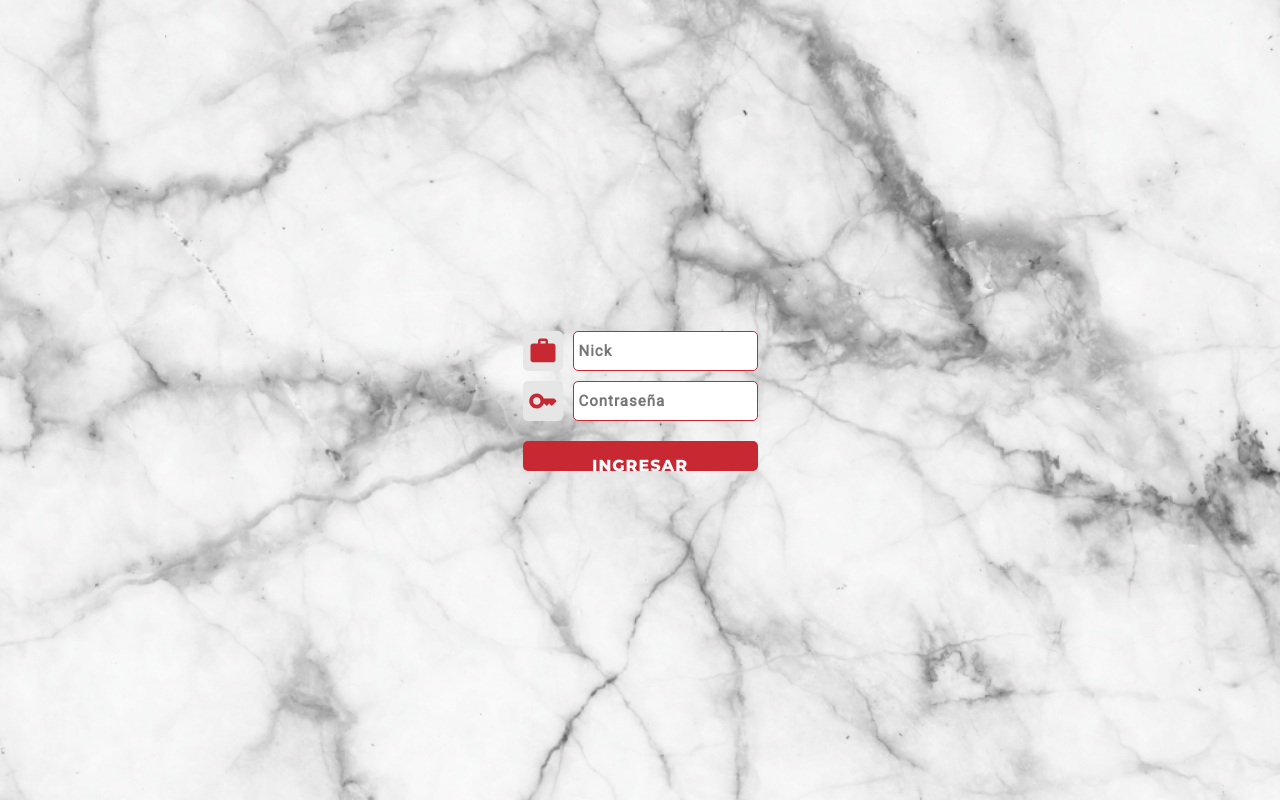
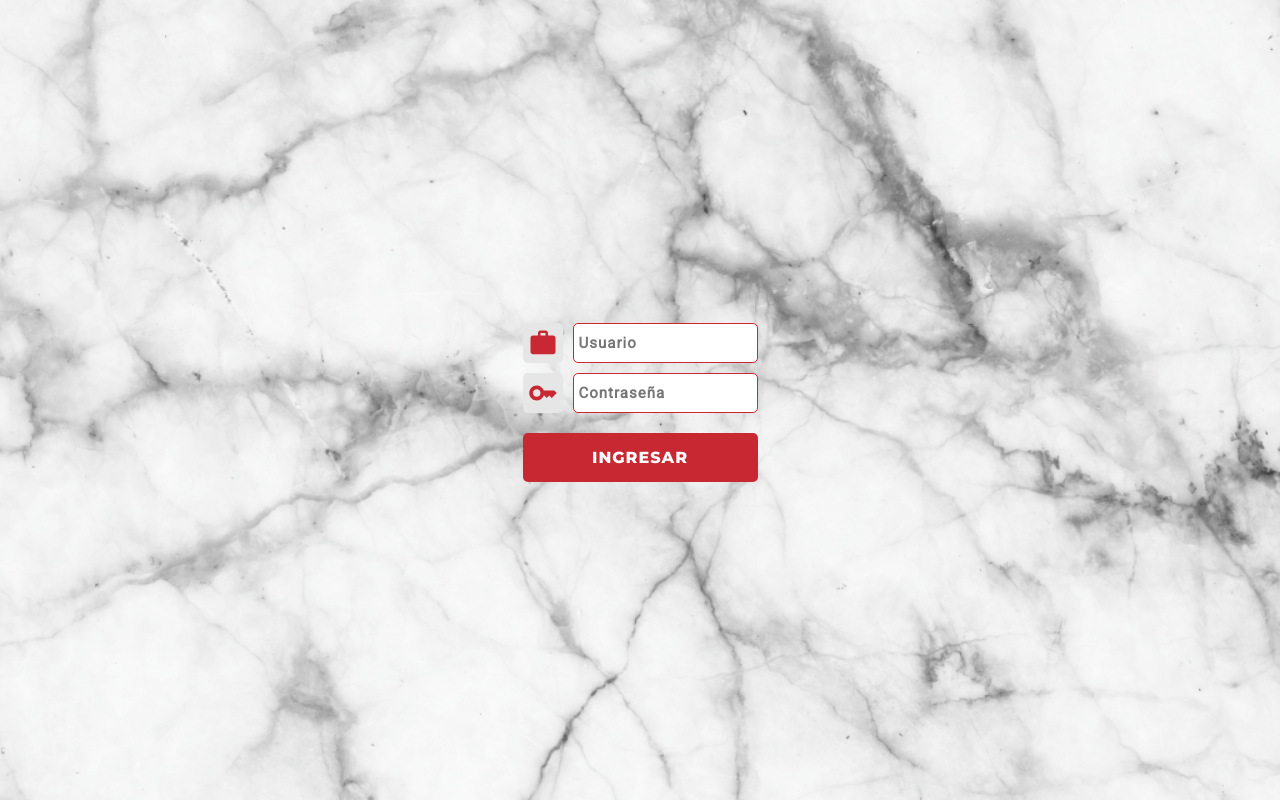
Before and after one commit to ignacioborraz/marble-REACT, a React (Create React App) app: page / in a window 1280 px wide. Built offline with nearby package versions, Linux system fonts and the light colour scheme.

Commit message:
btnForm user

```diff
--- a/src/components/NavBar.jsx
+++ b/src/components/NavBar.jsx
@@ -67,7 +67,7 @@ export default function NavBar() {
       </LinkRouter>
 
           {/* ---------- USER OPTIONS ---------- */}
-          <Box sx={{ flexGrow: 0 }}>
+          <Box sx={{ flexGrow: 0, display: 'flex' }}>
             <Tooltip title="OPEN">
               <IconButton onClick={handleOpenUserMenu}>
                 <Avatar alt="photoUser" src={user.user.photo} className='onlyFit shadow-box' sx={{
--- a/src/pages/New-3-Type.jsx
+++ b/src/pages/New-3-Type.jsx
@@ -36,7 +36,7 @@ export default function SelectType() {
             <Container width='100%' justify='space-evenly' align='center' wrap='wrap'>
                 {types?.map(everyType => (
                     <LinkRouter className='linkTypes link linkEmp link2 mr10 mb10' to={'/nueva/color/tipo/' + everyType._id} onClick={creatingPlate} key={everyType._id} id={everyType._id}>
-                        <div className={everyType.name}>
+                        <div className={` ${everyType.name} bgType` }>
                             <div className='mask'>
                                 <h1 className='titleCard'>{everyType.name}</h1>
                                 <h2 className='subtCard'>{everyType.width} × {everyType.height}</h2>
--- a/src/pages/User-1-NewUser.jsx
+++ b/src/pages/User-1-NewUser.jsx
@@ -50,7 +50,7 @@ export default function NewUser({role}) {
                             backgroundColor: '#C82832',
                             color: 'white',
                             borderRadius: '5px'}} /></label>
-                        <input name='nick' id='nick' placeholder='Nick' type="text" className='inputForm' ref={nick} required/>
+                        <input name='nick' id='nick' placeholder='Usuario' type="text" className='inputForm' ref={nick} required/>
                     </fieldset>
                     <fieldset className='input-container'>
                         <label className='inputLabel' htmlFor='pass'><KeyIcon sx={{
--- a/src/pages/User-2-SignIn.jsx
+++ b/src/pages/User-2-SignIn.jsx
@@ -43,7 +43,7 @@ export default function SignIn() {
                         color: '#C82832',
                         backgroundColor: 'rgb(230,230,230)',
                         borderRadius: '5px'}} /></label>
-                    <input name='nick' id='nick' placeholder='Nick' type="text" className='inputForm' ref={nick} required/>
+                    <input name='nick' id='nick' placeholder='Usuario' type="text" className='inputForm' ref={nick} required/>
                 </fieldset>
                 <fieldset className='input-container'>
                     <label className='inputLabel' htmlFor='pass'><KeyIcon sx={{
--- a/src/styles/styles.css
+++ b/src/styles/styles.css
@@ -274,6 +274,9 @@ a {
     background-repeat: no-repeat;
 
 }
+.bgType{
+    background-image: url("../media/fondoMarmol.jpg");
+}
 
 .Standard, .Media {
     background-image: url("https://dbdzm869oupei.cloudfront.net/img/vinylrugs/preview/34990.png");
@@ -282,6 +285,7 @@ a {
 .Jumbo,  .Entera{
     background-image: url("https://static.vecteezy.com/system/resources/previews/004/479/531/large_2x/black-and-gold-marble-texture-free-photo.jpg");
 }
+
 
 .linkTypes div:hover {
     /* /text-shadow: 0 1px 0 #fff, 0 -1px 2px rgb(0 0 0 / 30%), 0 -2px 2px rgb(0 0 0 / 20%), 0 0 3px rgb(0 0 0 / 10%); */
@@ -593,6 +597,7 @@ label {
 .buttonForm {
     width: 100%;
     padding: 15px;
+    height: auto;
     margin-top: 15px;
     border: 0 solid;
     border-radius: 5px;
```
